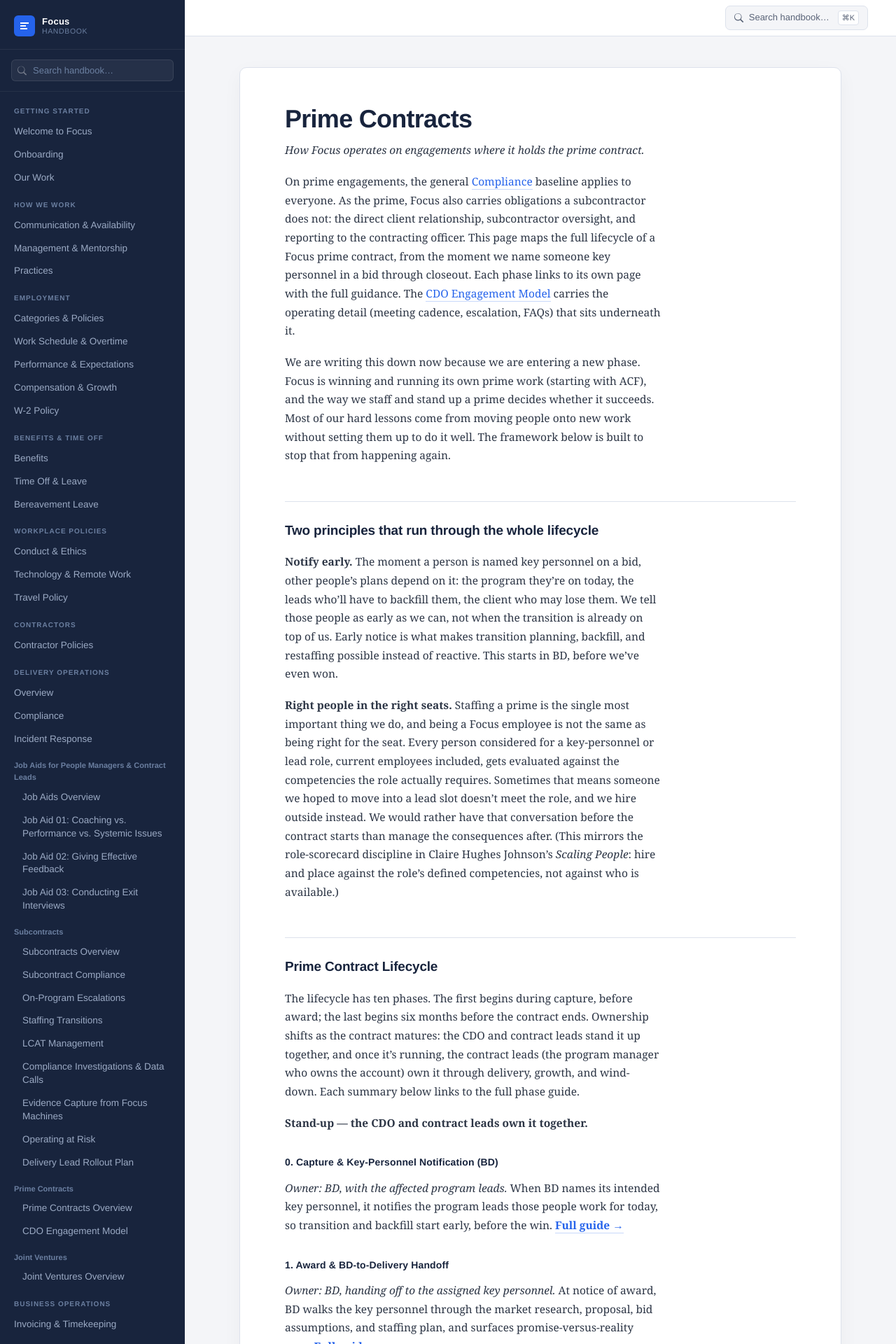
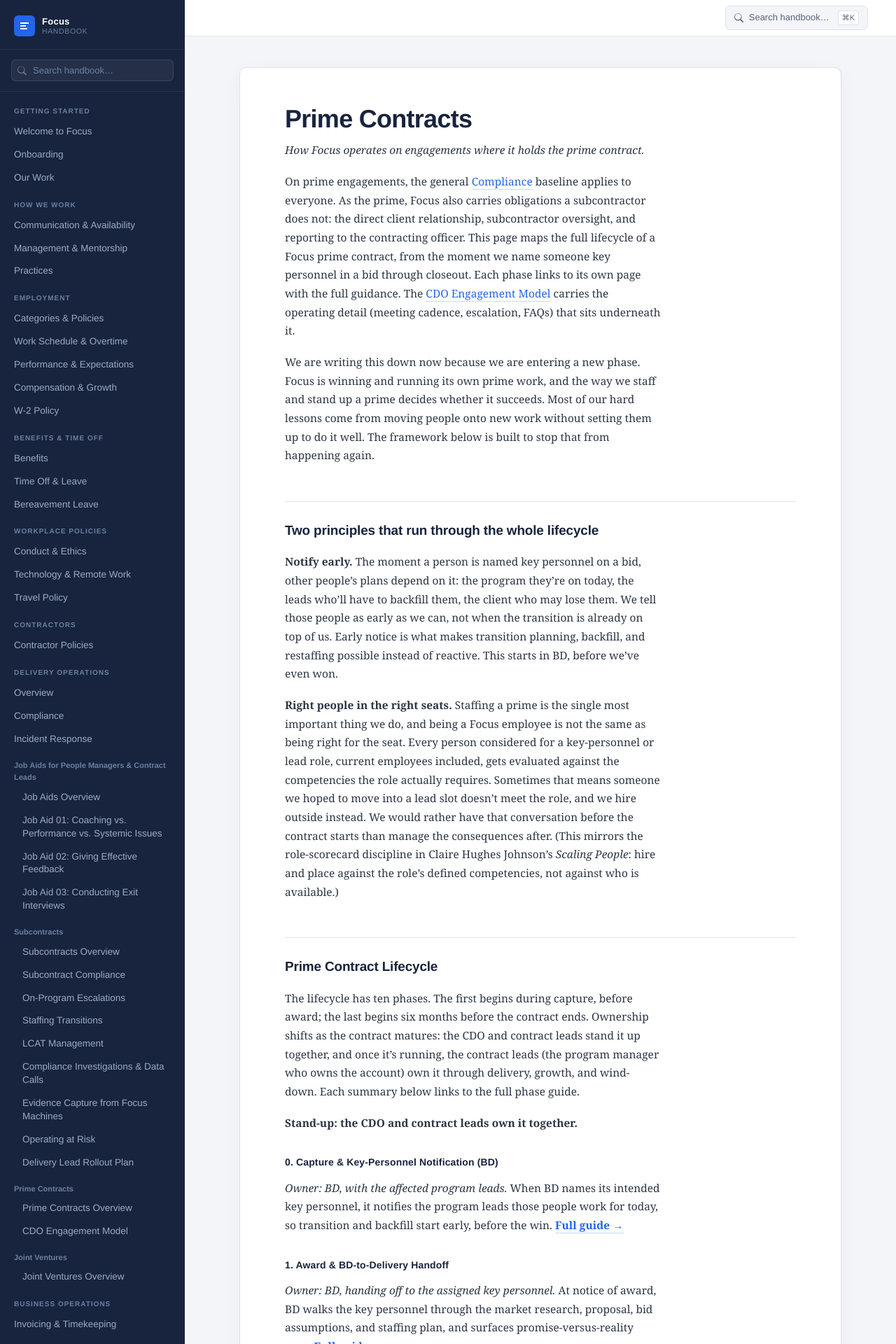
Before and after one commit to focusconsulting/focus-handbook, a Jekyll site: the page built from pages/delivery-operations/prime-contract-ops/index.md, in a window 1280 px wide. Shown: the top 1920 px of the page at 70% size. Built offline with Jekyll 4.4.1, drawn with Linux system fonts in a browser that asks for light colours; our own code applies the rules of GitHub Pages for plain Markdown files; some of the changed text lies outside the part shown.

Commit message:
Keep the prime framework role-based and contract-agnostic (#18)
Make the guidance reusable for any Focus prime, not tied to specific
contracts.

- Fill the clearance placeholder generically: determine the vetting level per
  contract (it varies by agency), initiate during staffing, and note the
  common levels — none, Public Trust, or Moderate Risk Public Trust (MRPT) on
  the SF-85P — rather than naming which contract needs which.
- Resolve the sub-vendor section: Focus isn't subcontracting current prime
  work out, so it stays light until a prime does.
- Strip named-contract/agency references (ACF, Alameda, HHS, State) from the
  guidance and examples; option-year/recompete guidance now reads generically.
- Keep ownership role-based throughout (program manager, contract leads, CDO,
  practice leads); no individual names.

Co-authored-by: Claude Opus 4.8 <noreply@anthropic.com>

```diff
--- a/pages/delivery-operations/prime-contract-ops/index.md
+++ b/pages/delivery-operations/prime-contract-ops/index.md
@@ -4,7 +4,7 @@ _How Focus operates on engagements where it holds the prime contract._
 
 On prime engagements, the general [Compliance](../compliance.md) baseline applies to everyone. As the prime, Focus also carries obligations a subcontractor does not: the direct client relationship, subcontractor oversight, and reporting to the contracting officer. This page maps the full lifecycle of a Focus prime contract, from the moment we name someone key personnel in a bid through closeout. Each phase links to its own page with the full guidance. The [CDO Engagement Model](cdo-engagement-model.md) carries the operating detail (meeting cadence, escalation, FAQs) that sits underneath it.
 
-We are writing this down now because we are entering a new phase. Focus is winning and running its own prime work (starting with ACF), and the way we staff and stand up a prime decides whether it succeeds. Most of our hard lessons come from moving people onto new work without setting them up to do it well. The framework below is built to stop that from happening again.
+We are writing this down now because we are entering a new phase. Focus is winning and running its own prime work, and the way we staff and stand up a prime decides whether it succeeds. Most of our hard lessons come from moving people onto new work without setting them up to do it well. The framework below is built to stop that from happening again.
 
 ## Two principles that run through the whole lifecycle
 
@@ -16,7 +16,7 @@ We are writing this down now because we are entering a new phase. Focus is winni
 
 The lifecycle has ten phases. The first begins during capture, before award; the last begins six months before the contract ends. Ownership shifts as the contract matures: the CDO and contract leads stand it up together, and once it's running, the contract leads (the program manager who owns the account) own it through delivery, growth, and wind-down. Each summary below links to the full phase guide.
 
-**Stand-up — the CDO and contract leads own it together.**
+**Stand-up: the CDO and contract leads own it together.**
 
 ### 0. Capture & Key-Personnel Notification (BD)
 
@@ -42,7 +42,7 @@ _Owner: contract leads and key personnel._ Before we meet the client, the team f
 
 _Owner: contract leads._ The contract leads run the client kickoff, a major milestone. Protect enough runway from award for them to arrive prepared. **[Full guide →](phases/5-client-kickoff.md)**
 
-**Run and wind-down — the contract leads own it; the program manager owns the account and drives delivery-led growth.**
+**Run and wind-down: the contract leads own it. The program manager owns the account and drives delivery-led growth.**
 
 ### 6. First 90-Day Plan
 
@@ -54,7 +54,7 @@ _Owner: the program manager, now the account owner._ Assimilate into the client'
 
 ### 8. Option Years & Recompetes
 
-_Owner: the account-owning program manager, with the CDO on contracts._ Delivery-led growth the PM owns: option years at least six months out, recompete strategy a full year out. ACF is the live example. **[Full guide →](phases/8-option-years-recompetes.md)**
+_Owner: the account-owning program manager, with the CDO on contracts._ Delivery-led growth the PM owns: option years at least six months out, recompete strategy a full year out. **[Full guide →](phases/8-option-years-recompetes.md)**
 
 ### 9. Closeout & Continuity
 
```
Also changed, not shown: pages/delivery-operations/prime-contract-ops/cdo-engagement-model.md (+4 -4 lines), pages/delivery-operations/prime-contract-ops/phases/2-staffing-recruiting.md (+1 -1 lines), pages/delivery-operations/prime-contract-ops/phases/8-option-years-recompetes.md (+1 -1 lines).
